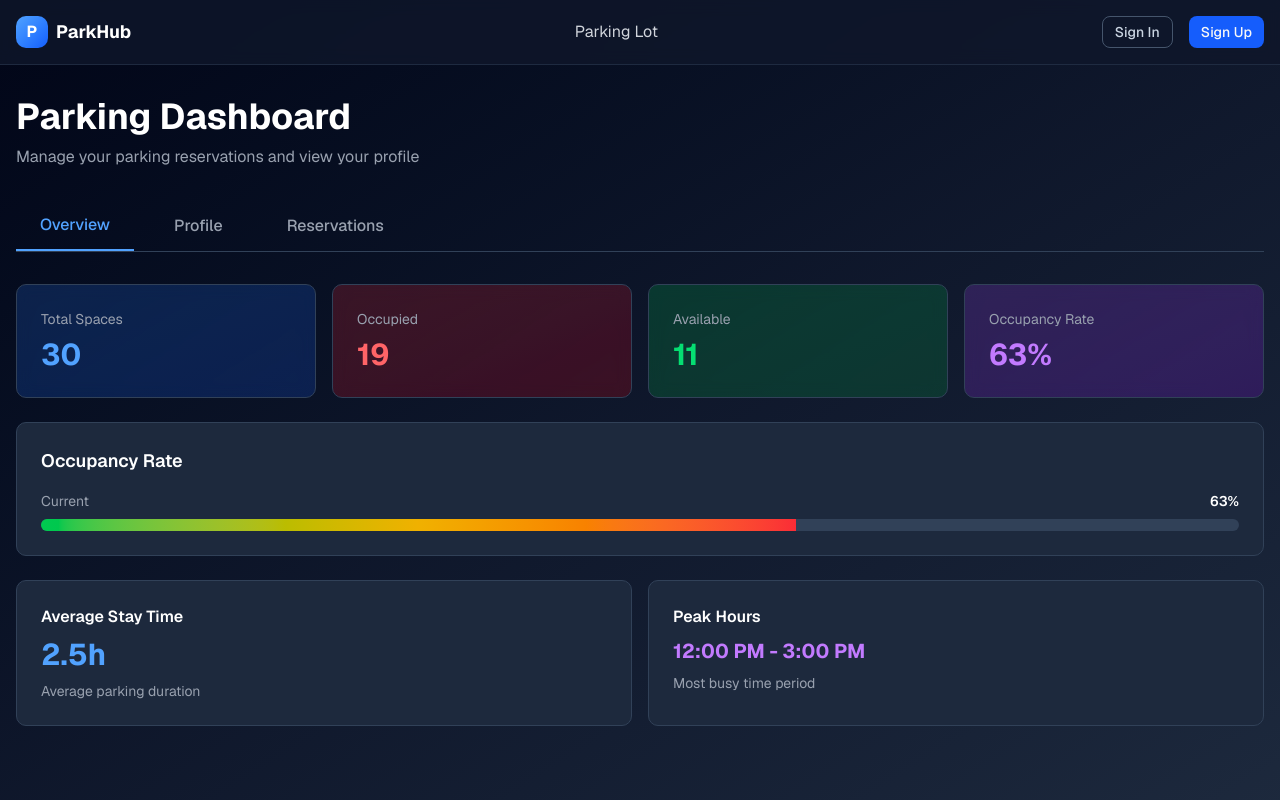
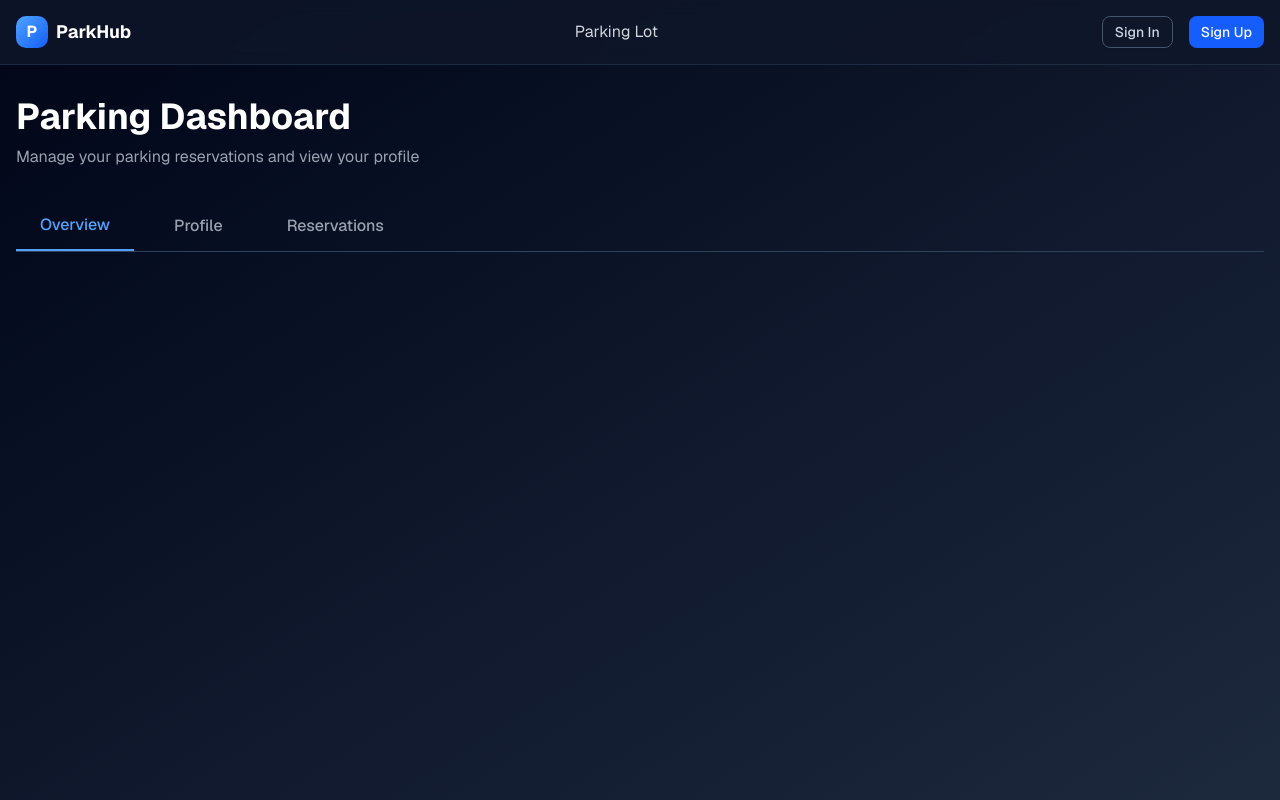
Before and after one commit to minyamir/parking_system, a Next.js app: page /dashboard in a window 1280 px wide. Built offline with nearby package versions, Linux system fonts and the light colour scheme.

Commit message:
Remove conditional rendering for dashboard tabs

```diff
--- a/app/dashboard/page.tsx
+++ b/app/dashboard/page.tsx
@@ -52,9 +52,7 @@ export default function DashboardPage() {
 
         {/* Content */}
         <div>
-          {activeTab === "overview" && <ParkingStats />}
-          {activeTab === "profile" && <UserProfile />}
-          {activeTab === "reservations" && <ReservationHistory />}
+
         </div>
       </main>
     </div>
```
